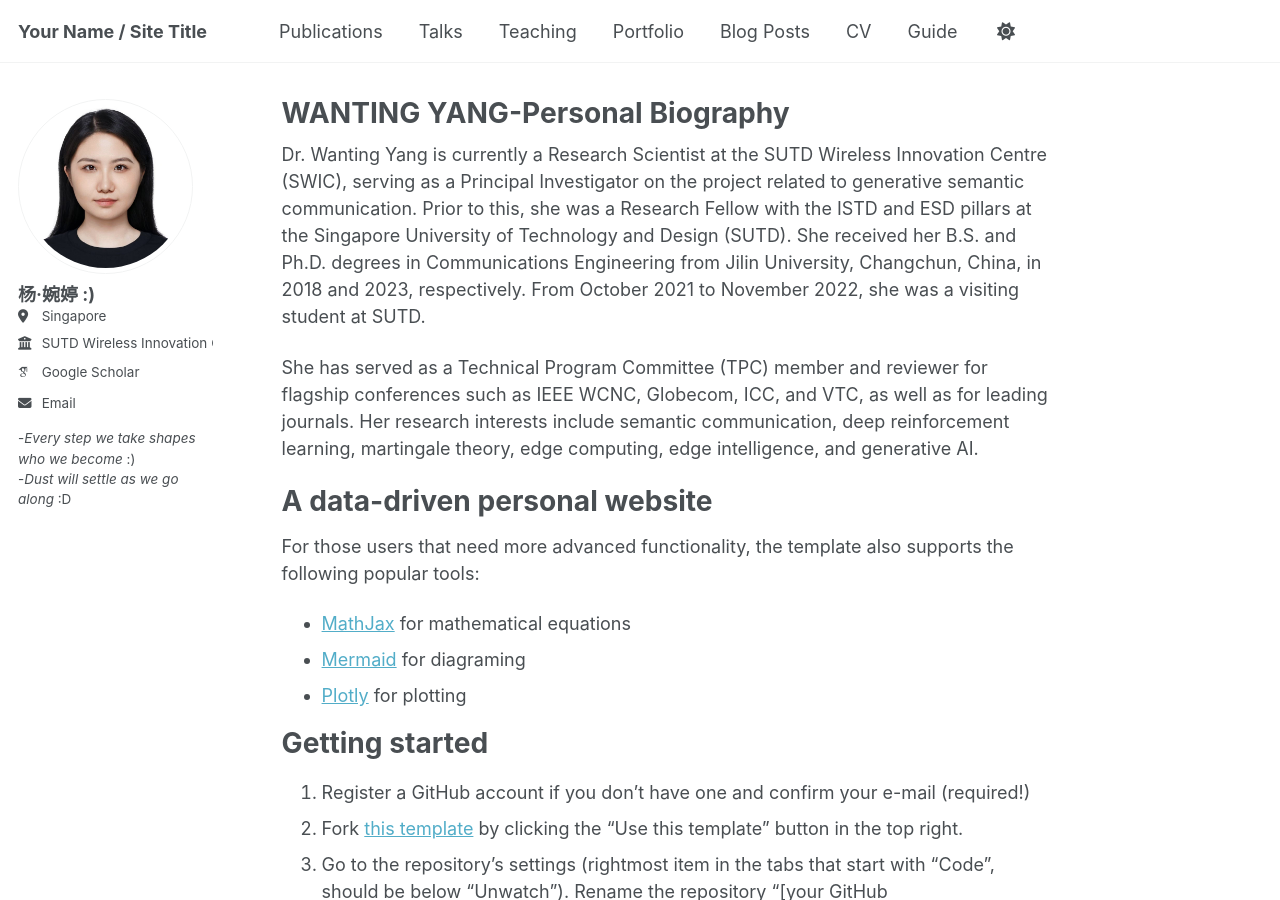
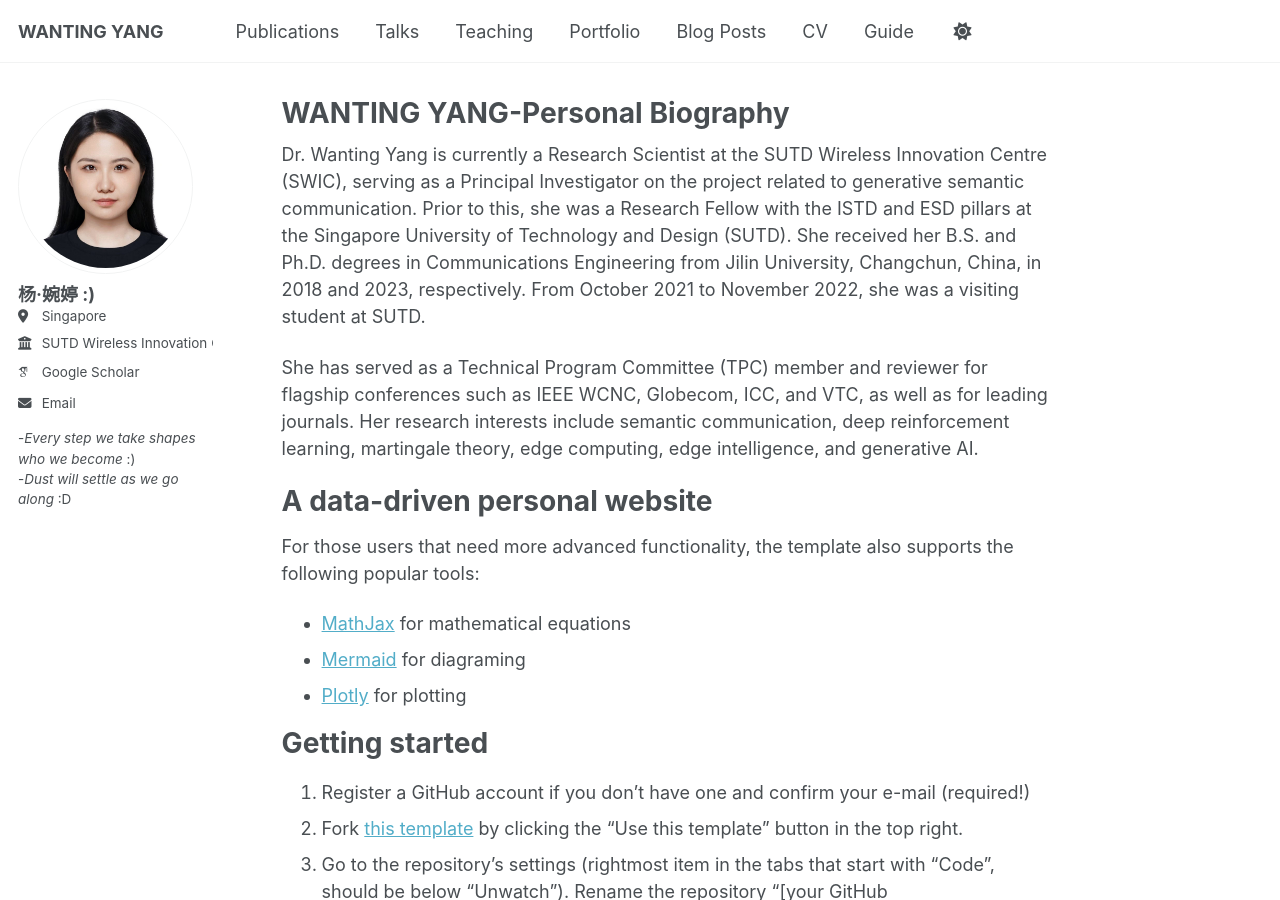
Before and after one commit to wty2011jl/wty2011jl.github.io, a Jekyll site: the page built from _pages/about.md, in a window 1280 px wide and 900 px high. Built offline with Jekyll 4.4.1, drawn with Linux system fonts in a browser that asks for light colours; some web fonts are replaced; a script that is not in the unit is left out.

Commit message:
Update _config.yml

```diff
--- a/_config.yml
+++ b/_config.yml
@@ -9,7 +9,7 @@
 # Basic Site Settings
 locale                   : "en-US"
 site_theme               : "default"
-title                    : "Your Name / Site Title"
+title                    : "WANTING YANG"
 title_separator          : "-"
 name                     : &name "Your Name"
 description              : &description "personal description"
```
